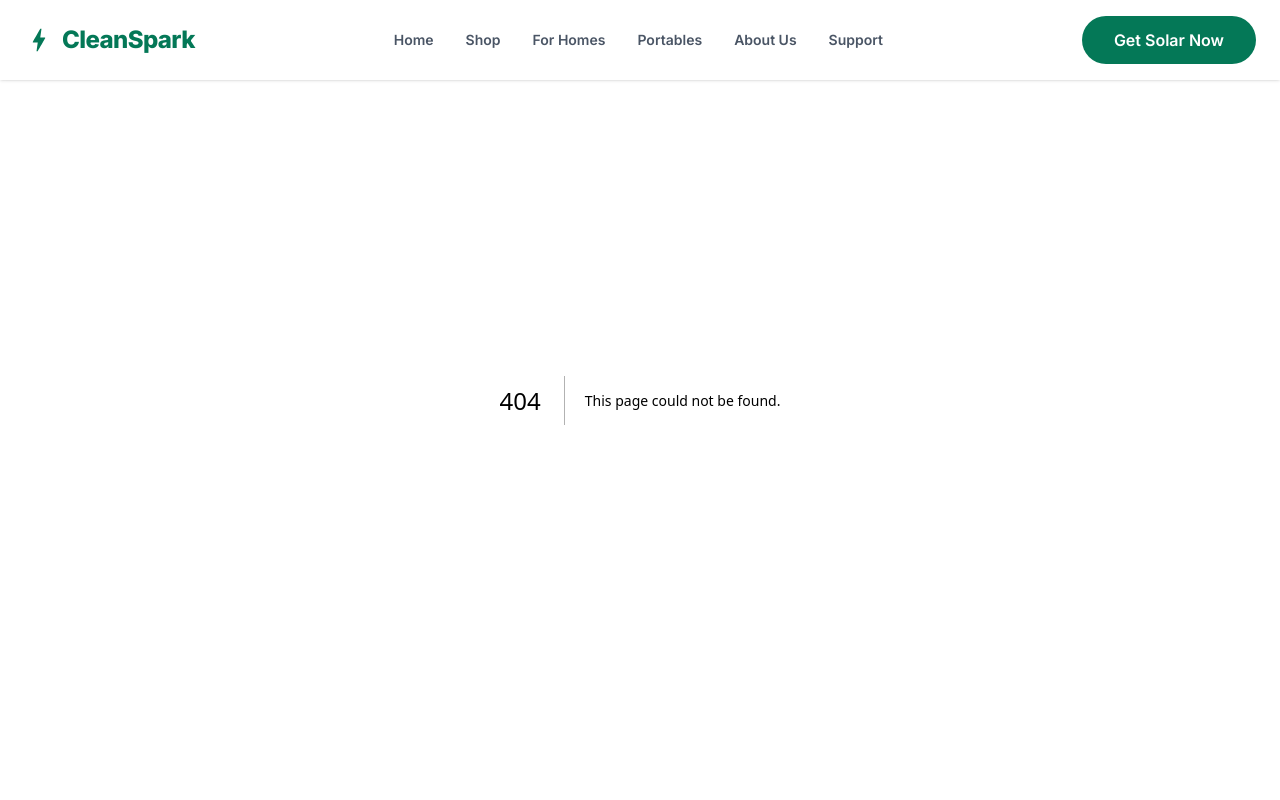
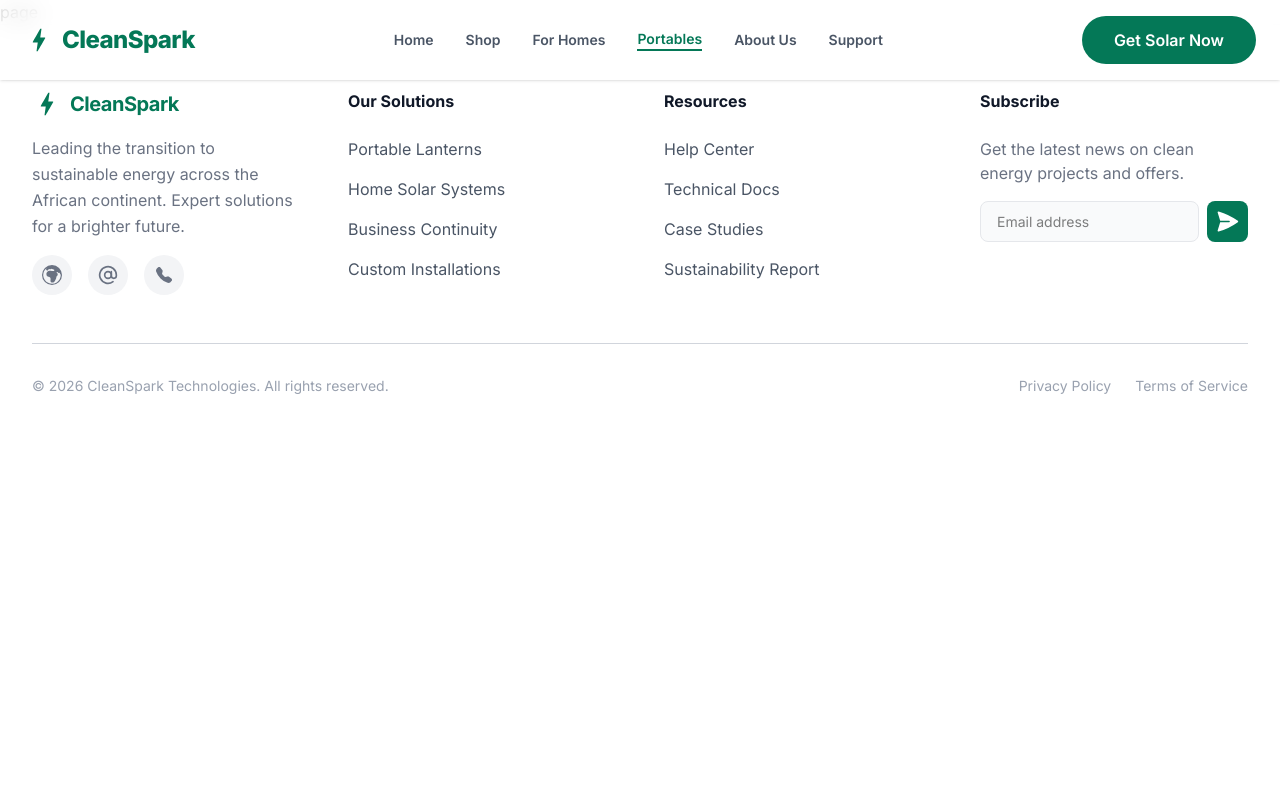
Before and after one commit to codeAKstan/CleanSpark, a Next.js app: page /portable-solar in a window 1280 px wide. Before the commit this address had no page. Shown: the top 800 px of the page. Built offline with nearby package versions, Linux system fonts and the light colour scheme.

Commit message:
Minor UI tweaks

```diff
--- /dev/null
+++ b/app/portable-solar/page.tsx
@@ -0,0 +1,7 @@
+import React from 'react'
+
+export default function page() {
+  return (
+    <div>page</div>
+  )
+}
--- a/components/landing-page/Header.tsx
+++ b/components/landing-page/Header.tsx
@@ -59,8 +59,8 @@ export default function Header() {
           </Link>
 
           <Link
-            href="/solar-home-systems"
-            className={navLinkClass("/solar-home-systems")}
+            href="/portable-solar"
+            className={navLinkClass("/portable-solar")}
           >
             Portables
           </Link>
--- a/components/landing-page/HowItWorks.tsx
+++ b/components/landing-page/HowItWorks.tsx
@@ -35,7 +35,7 @@ export default function HowItWorks() {
           <div className="space-y-12 relative">
             {/* Vertical Line */}
             <div className="absolute top-6 left-6 bottom-6 w-0.5 bg-slate-200">
-              <div className="w-full h-3/3 bg-[#117a5e] step-line-glow"></div>
+              <div className="w-full h-3/3 bg-[#117a5e]"></div>
             </div>
 
             {steps.map((step) => (
--- a/components/landing-page/Solutions.tsx
+++ b/components/landing-page/Solutions.tsx
@@ -12,6 +12,7 @@ const solutions = [
       "Bright, reliable lighting that goes wherever you need it. Perfect for off-grid travel or home backup.",
     image: "/lantern_product_1770199426970.png",
     cta: "View Details",
+    link: "/portable-solar",
   },
   {
     id: "2",
@@ -22,6 +23,7 @@ const solutions = [
       "Full power for your home. Includes panels, batteries, and smart monitoring for total independence.",
     image: "/home_system_mockup_1770199442722.png",
     cta: "View Details",
+    link: "/solar-home-systems",
   },
   {
     id: "3",
@@ -32,6 +34,7 @@ const solutions = [
       "Scalable energy for commercial operations. Never lose a minute of production to power outages.",
     image: "/business_continuity_1770199467337.png",
     cta: "View Details",
+    link: "/shop",
   },
 ];
 
@@ -60,7 +63,7 @@ export default function Solutions() {
         {solutions.map((item, index) => (
           <div
             key={index}
-            className={`group hover-lift bg-white border border-slate-200 rounded-b-3xl overflow-hidden shadow-sm ${
+            className={`group bg-white border border-slate-200 rounded-b-3xl overflow-hidden shadow-sm ${
               index === 2
                 ? "lg:col-span-1 md:col-span-2 lg:md:col-span-1"
                 : ""
@@ -92,8 +95,8 @@ export default function Solutions() {
               </p>
 
               <Link
-                href={`/shop/${item.id}`}
-                className="btn-scale block w-full bg-slate-100 group-hover:bg-[#117a5e] group-hover:text-white font-bold py-2 rounded-xl transition-colors text-center text-gray-900"
+                href={item.link}
+                className="btn-scale block w-full bg-slate-100 group-hover:bg-[#117a5e] group-hover:text-white font-bold py-2 rounded-xl transition-colors duration-300 ease-in-out text-center text-gray-900"
               >
                 {item.cta}
               </Link>
--- a/components/landing-page/WhyCleanSpark.tsx
+++ b/components/landing-page/WhyCleanSpark.tsx
@@ -52,7 +52,7 @@ export default function WhyCleanSpark() {
           {features.map((feature, index) => (
             <div
               key={index}
-              className={`group animate-fade-in ${feature.delay} bg-white p-8 rounded-3xl text-center shadow-sm border border-slate-100 hover:shadow-xl transition-all duration-300`}
+              className={`group hover-lift animate-fade-in ${feature.delay} bg-white p-8 rounded-3xl text-center shadow-sm border border-slate-100 hover:shadow-xl transition-all duration-300`}
             >
               <div className="w-16 h-16 bg-emerald-50 text-[#117a5e] rounded-2xl flex items-center justify-center mx-auto mb-6 group-hover:scale-110 transition-transform">
                 {feature.icon}
```
